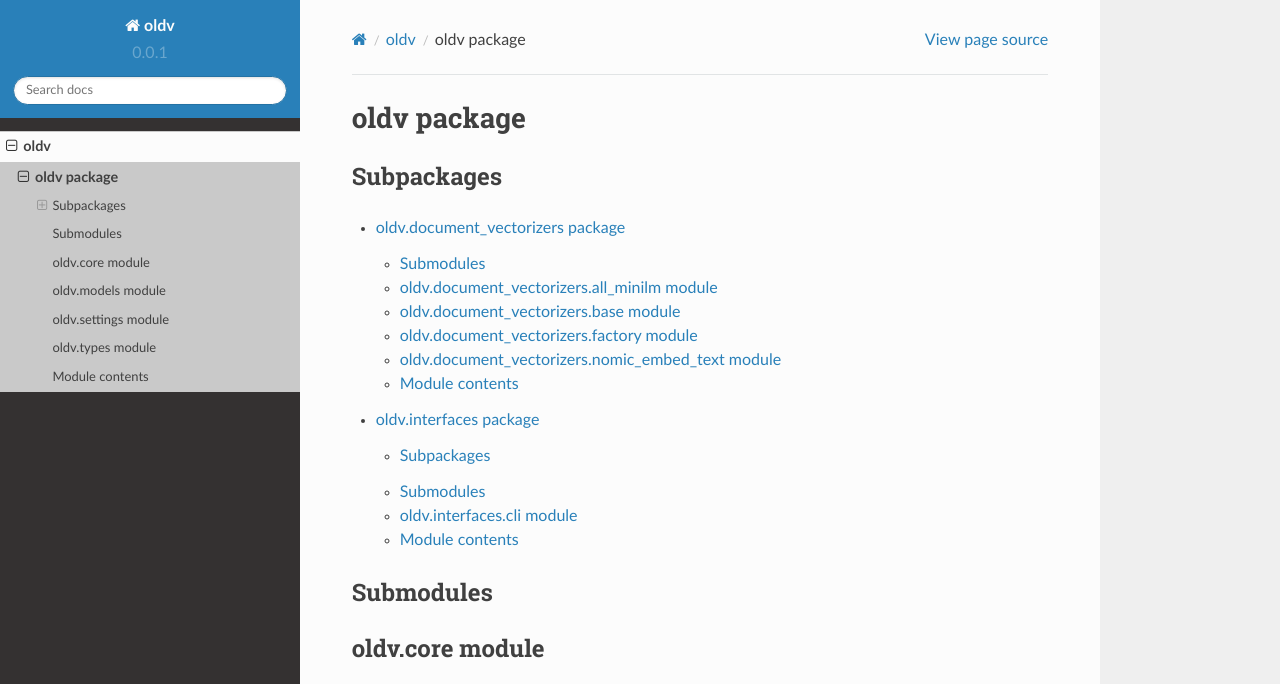
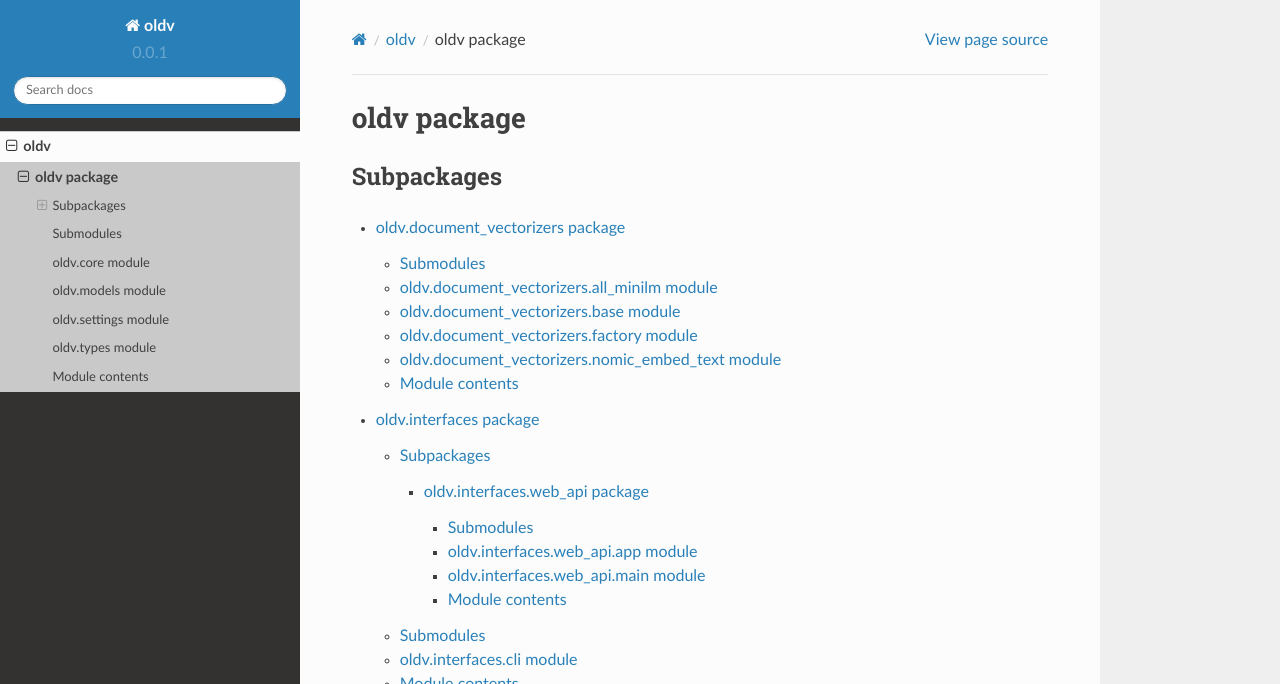
Before and after one commit to osoekawaitlab/document-vectorizer, a Sphinx documentation site: the page built from docs/oldv.rst, in a window 1280 px wide and 900 px high, cut to the strip 0-684 px from the top of the window. Built offline with Sphinx 7.4.7 and the Read the Docs theme 2.0.0, drawn with Linux system fonts in a browser that asks for light colours; pages that are not in the unit, such as notebooks, are missing from menus.

```diff
--- a/docs/oldv.interfaces.rst
+++ b/docs/oldv.interfaces.rst
@@ -7,7 +7,7 @@
 .. toctree::
    :maxdepth: 4
 
-   oldv.interfaces.api
+   oldv.interfaces.web_api
 
 Submodules
 ----------
--- /dev/null
+++ b/docs/oldv.interfaces.web_api.rst
@@ -0,0 +1,29 @@
+oldv.interfaces.web\_api package
+================================
+
+Submodules
+----------
+
+oldv.interfaces.web\_api.app module
+-----------------------------------
+
+.. automodule:: oldv.interfaces.web_api.app
+   :members:
+   :undoc-members:
+   :show-inheritance:
+
+oldv.interfaces.web\_api.main module
+------------------------------------
+
+.. automodule:: oldv.interfaces.web_api.main
+   :members:
+   :undoc-members:
+   :show-inheritance:
+
+Module contents
+---------------
+
+.. automodule:: oldv.interfaces.web_api
+   :members:
+   :undoc-members:
+   :show-inheritance:
```
